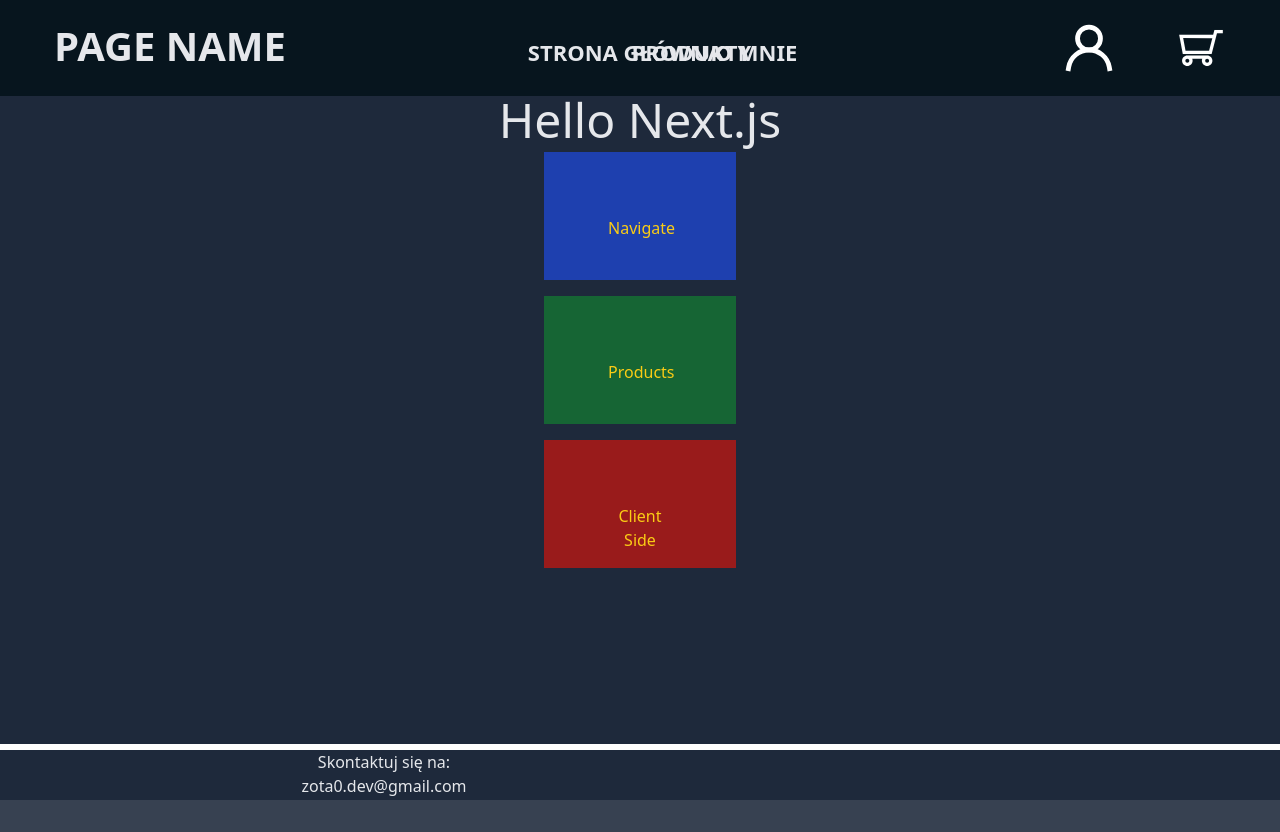
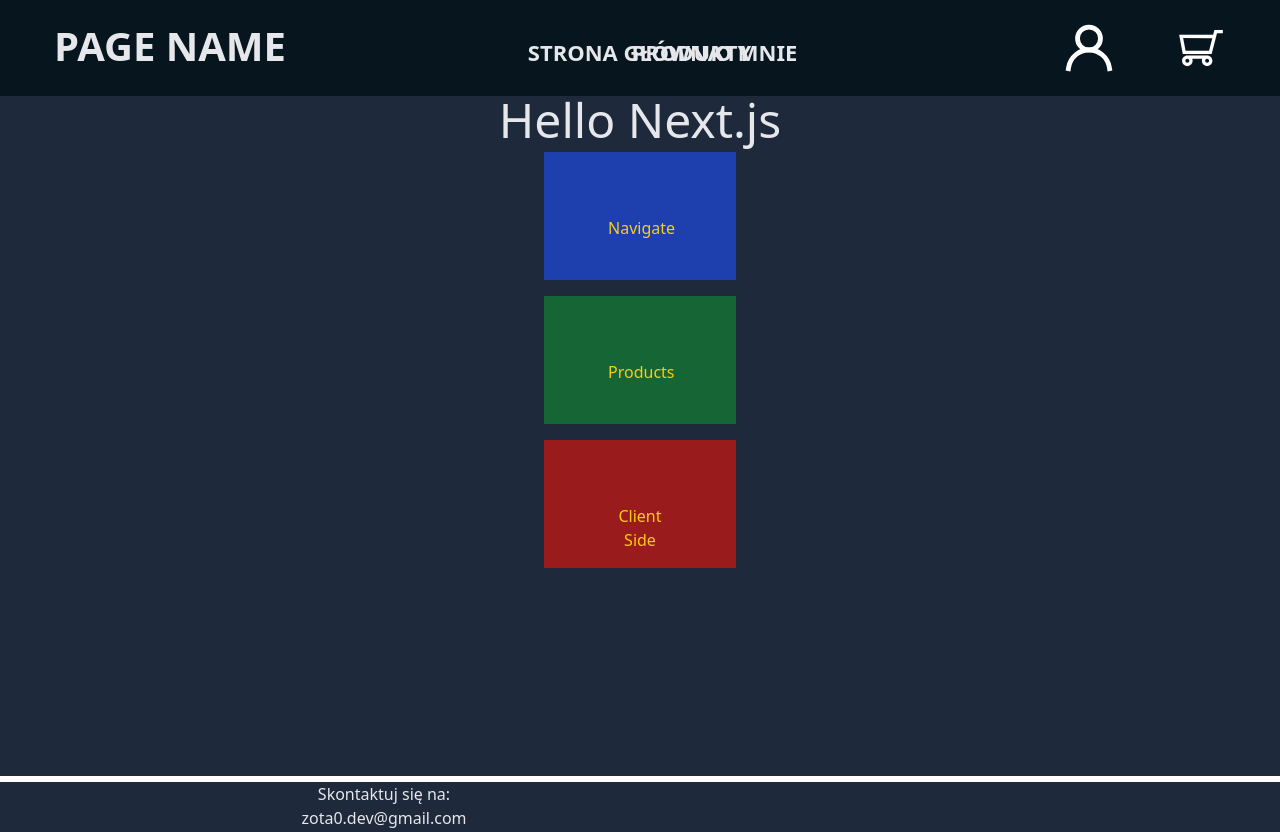
Before and after one commit to Zota0/ecommerce-next, a Next.js app: page / in a window 1280 px wide. Before the commit the page ends 800 px from the top, so only its background shows below. Built offline with nearby package versions, Linux system fonts and the light colour scheme.

Commit message:
product_repair

```diff
--- a/pages/_app.jsx
+++ b/pages/_app.jsx
@@ -7,7 +7,7 @@ function MyApp({Component, pageProps}) {
     return (
         <div className="w-screen min-h-screen h-auto">
             <HeaderElement />
-            <main className="mt-24 w-[90%] h-full">
+            <main className="mt-24 w-[90%] h-full min-h-[85svh]">
                 <Component {...pageProps} />
             </main>
             {/* <footer className="absolute bottom-0 -top-[100svh] left-0 w-full pb-4">
--- a/pages/products/[product].jsx
+++ b/pages/products/[product].jsx
@@ -112,6 +112,7 @@ export default function Product(props) {
                     </button>
                 </div>
             </div>
+            <div className="h-[calc(60%)] w-full"></div>
         </div>
     );
 }
```
